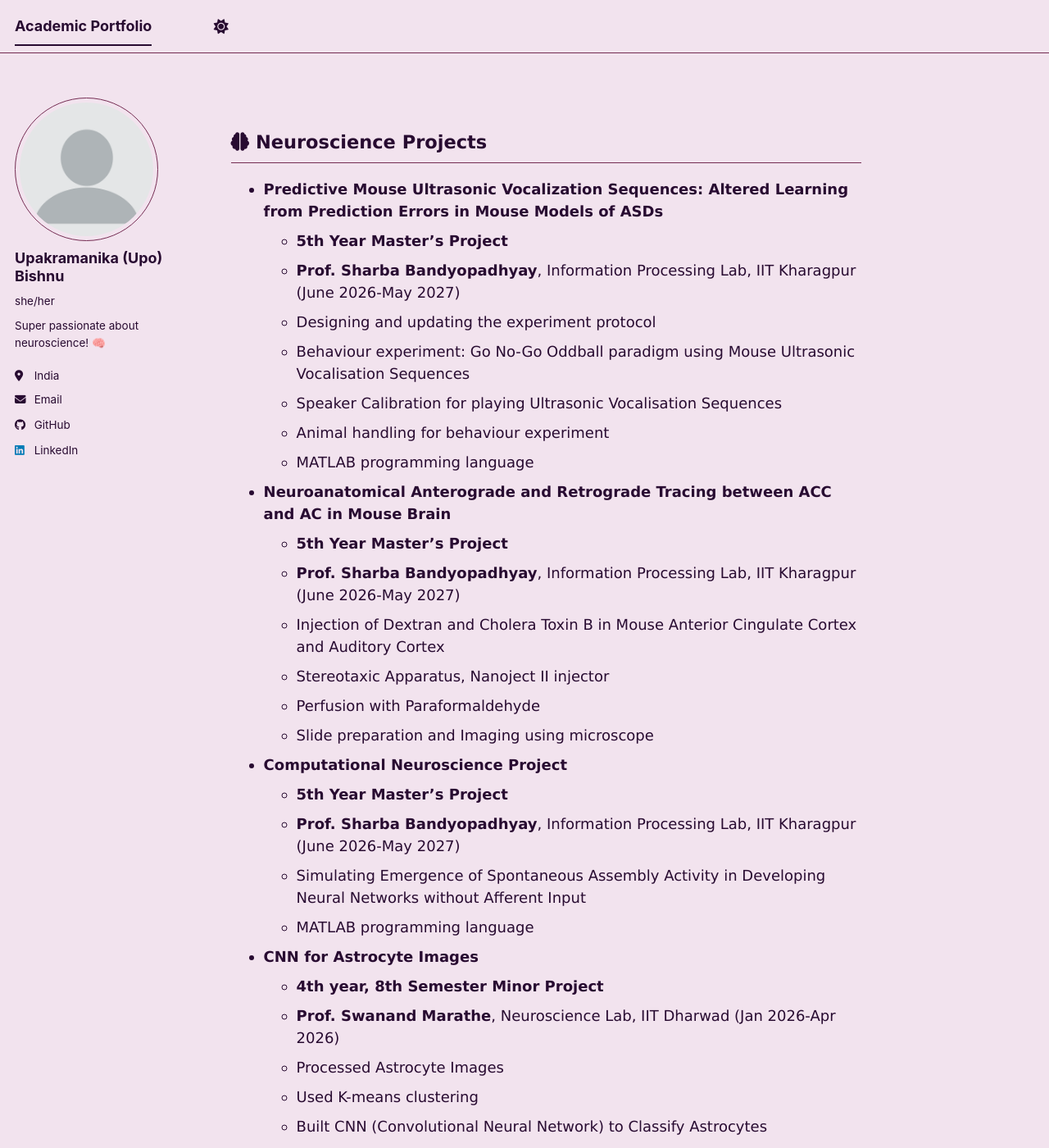
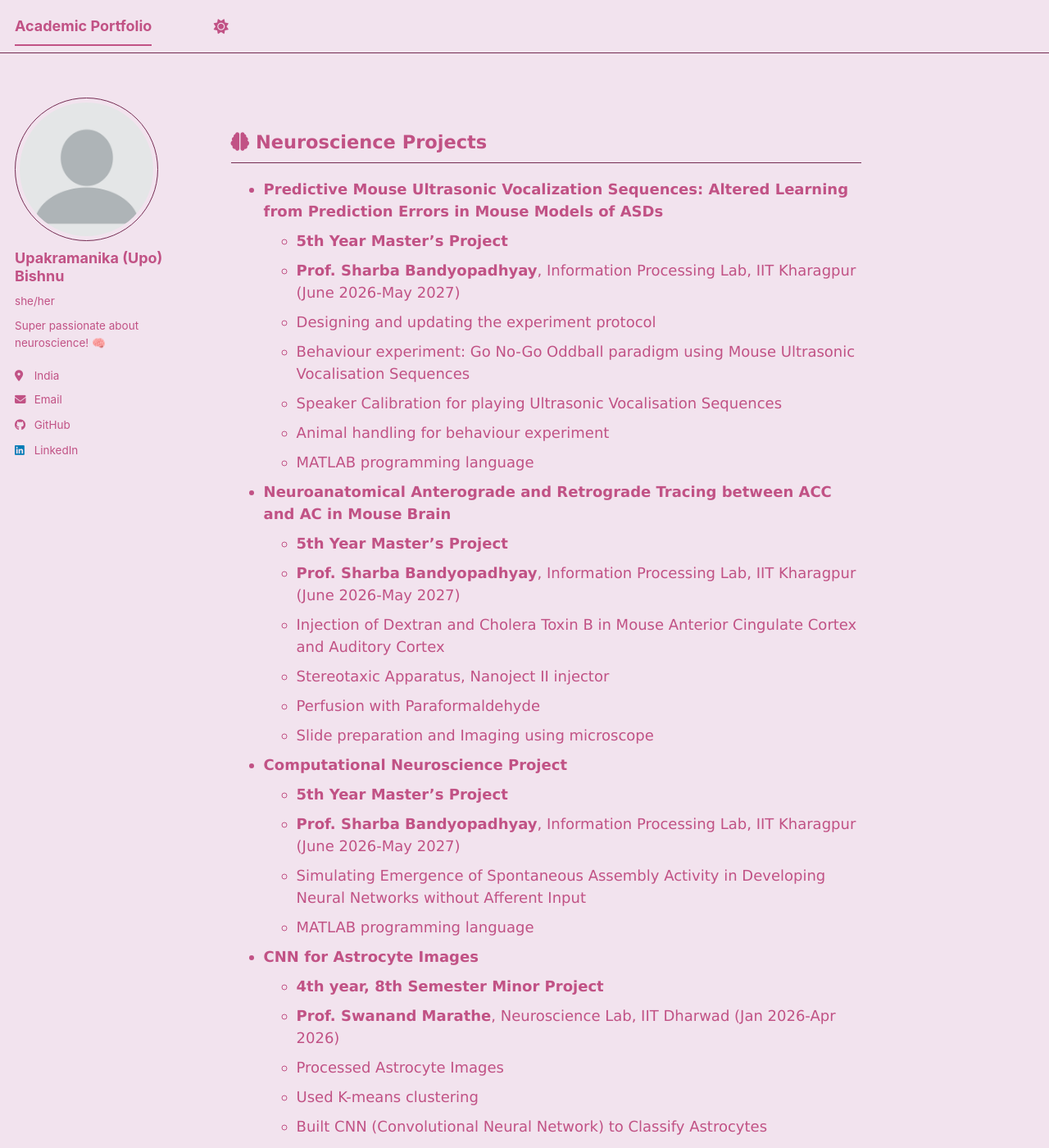
Before and after one commit to upakramanika/upakramanika.github.io, a Jekyll site: the page built from _pages/about.md, in a window 1280 px wide and 1400 px high. Shown: the whole window at 82% size. Built offline with Jekyll 4.4.1, drawn with Linux system fonts in a browser that asks for light colours; a style sheet for code colours, icons or effects is not loaded.

Commit message:
_pink_light.scss

```diff
--- a/_sass/theme/_pink_light.scss
+++ b/_sass/theme/_pink_light.scss
@@ -11,7 +11,7 @@ $light-primary-color        : mix(#000, $primary-color, 50%);
 $background                 : #f2e3ee;
 $background-light           : mix(#fff, $background, 20%);
 $background-lighter         : mix(#fff, $background, 90%);
-$text                       : #280b31;
+$text                       : #c15285; // #e758a3;
 $link                       : #668050;
 $link-dark                  : mix(#000, $link, 25%);
 $link-light                 : mix(#fff, $link, 25%);
```
